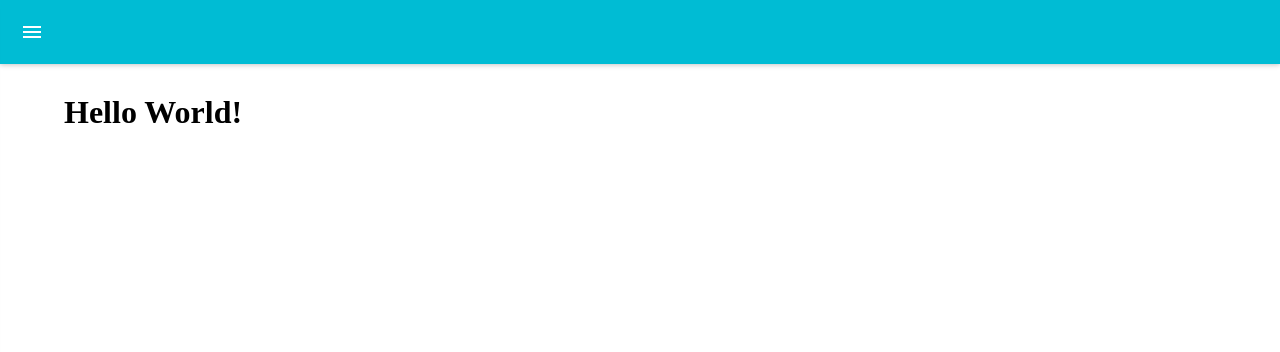
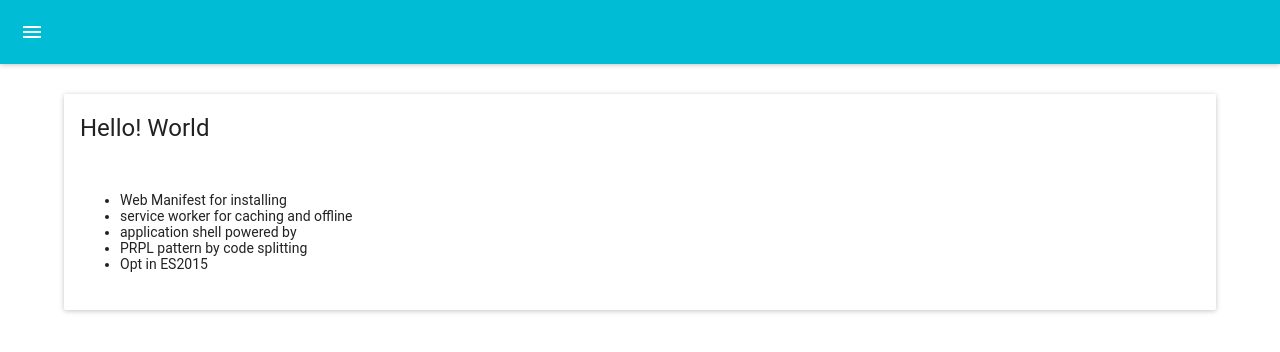
Before and after one commit to khaki4/pwa-react, a React app: page / in a window 1280 px wide. Shown: the top 352 px of the page. Built offline with nearby package versions, Linux system fonts and the light colour scheme.

Commit message:
add routing

```diff
--- a/package.json
+++ b/package.json
@@ -8,7 +8,8 @@
     "@types/react-dom": "^16.0.9",
     "material-ui": "^0.20.2",
     "react": "^16.6.3",
-    "react-dom": "^16.6.3"
+    "react-dom": "^16.6.3",
+    "react-router-dom": "4.3.1"
   },
   "scripts": {
     "start": "NODE_ENV=development webpack-dev-server",
--- a/src/components/App.js
+++ b/src/components/App.js
@@ -1,12 +1,22 @@
-import React, { Component } from 'react';
+import React, { Component, Fragment } from 'react';
+import { HashRouter as Router, Route } from 'react-router-dom';
 import AppShell from './AppShell';
+import Home from './Home';
+import Users from './Users';
+import Notification from './Notification';
 
 export default class App extends Component {
   render() {
     return (
-      <AppShell>
-        <h1>Hello World!</h1>
-      </AppShell>
+      <Router>
+        <AppShell>
+          <Fragment>
+            <Route exact path="/" component={Home}/>
+            <Route exact path="/users" component={Users}/>
+            <Route exact path="/notification" component={Notification}/>
+          </Fragment>
+        </AppShell>
+      </Router>
     )
   }
 }
--- a/src/components/AppShell.js
+++ b/src/components/AppShell.js
@@ -1,4 +1,5 @@
 import React, { Component } from 'react';
+import { Link } from 'react-router-dom';
 import { MuiThemeProvider, getMuiTheme } from 'material-ui/styles';
 import { AppBar, Drawer, MenuItem } from 'material-ui';
 
@@ -15,6 +16,8 @@ export default class AppShell extends Component {
 
   handleRequestChange = (open) => this.setState(() => ({ open }))
 
+  handleLinkclick = () => this.setState(() => ({ open: false }))
+
   render() {
     return (
       <div>
@@ -24,7 +27,21 @@ export default class AppShell extends Component {
             <Drawer open={this.state.open} docked={false}
               onRequestChange={this.handleRequestChange}
             >
-              <MenuItem primaryText="Home"/>
+              <MenuItem
+                primaryText="Home"
+                containerElement={<Link to="/" />}
+                onClick={this.handleLinkclick}
+              />
+              <MenuItem
+                primaryText="Users"
+                containerElement={<Link to="/users" />}
+                onClick={this.handleLinkclick}
+              />
+              <MenuItem
+                primaryText="Notification"
+                containerElement={<Link to="/notification" />}
+                onClick={this.handleLinkclick}
+              />
             </Drawer>
             <div id="content" style={{width:"90%", margin: 'auto', marginTop: '30px'}}>
               { React.cloneElement(this.props.children) }
--- /dev/null
+++ b/src/components/Home.js
@@ -0,0 +1,21 @@
+import React, { Component } from 'react';
+import { Card, CardTitle, CardText } from 'material-ui/Card';
+
+export default class Home extends Component {
+  render() {
+    return (
+      <Card>
+        <CardTitle title="Hello! World"/>
+        <CardText>
+          <ul>
+            <li>Web Manifest for installing</li>
+            <li>service worker for caching and offline</li>
+            <li>application shell powered by</li>
+            <li>PRPL pattern by code splitting</li>
+            <li>Opt in ES2015</li>
+          </ul>
+        </CardText>
+      </Card>
+    );
+  }
+}
--- /dev/null
+++ b/src/components/Notification.js
@@ -0,0 +1,11 @@
+import React, { Component } from 'react';
+
+export default class Notification extends Component {
+  render() {
+    return (
+      <div>
+        Notification
+      </div>
+    );
+  }
+}
--- /dev/null
+++ b/src/components/Users.js
@@ -0,0 +1,11 @@
+import React, { Component } from 'react';
+
+export default class Users extends Component {
+  render() {
+    return (
+      <div>
+        Users
+      </div>
+    );
+  }
+}
```
Also changed, not shown: 1 other file (tests, documents, lock files or other folders).
